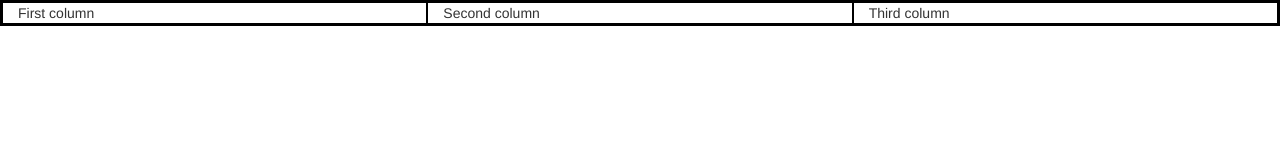
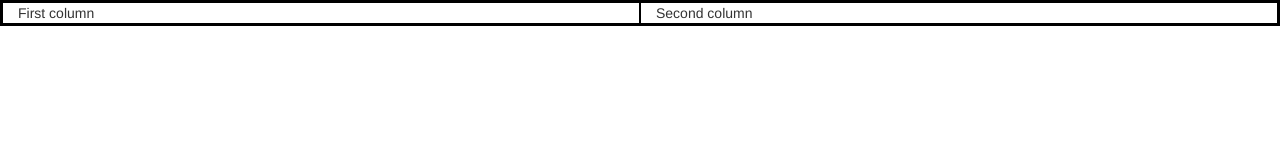
Before and after one commit to pdavila13/ResponsiveLayouts, a website: page bootstrap/index.html in a window 1280 px wide. Drawn offline with nearby package versions, Linux system fonts and the light colour scheme.

Commit message:
Combination col-md and col-lg

```diff
--- a/bootstrap/index.html
+++ b/bootstrap/index.html
@@ -19,9 +19,8 @@
 <body>
     <div class="container-fluid">
         <div class="row">
-            <div class="col-lg-4">First column</div>
-            <div class="col-lg-4">Second column</div>
-            <div class="col-lg-4">Third column</div>
+            <div class="col-md-8 col-lg-6">First column</div>
+            <div class="col-md-4 col-lg-6">Second column</div>
         </div>
     </div>
 </body>
```
